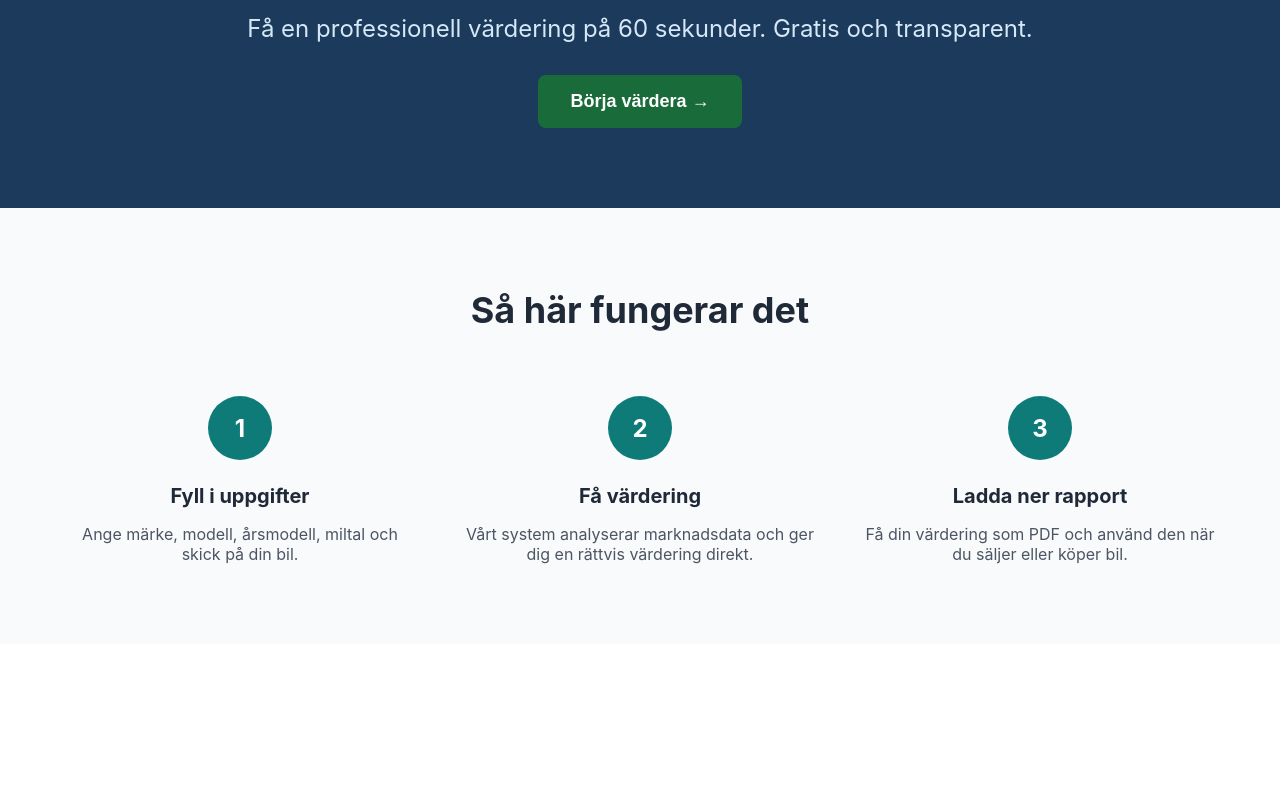
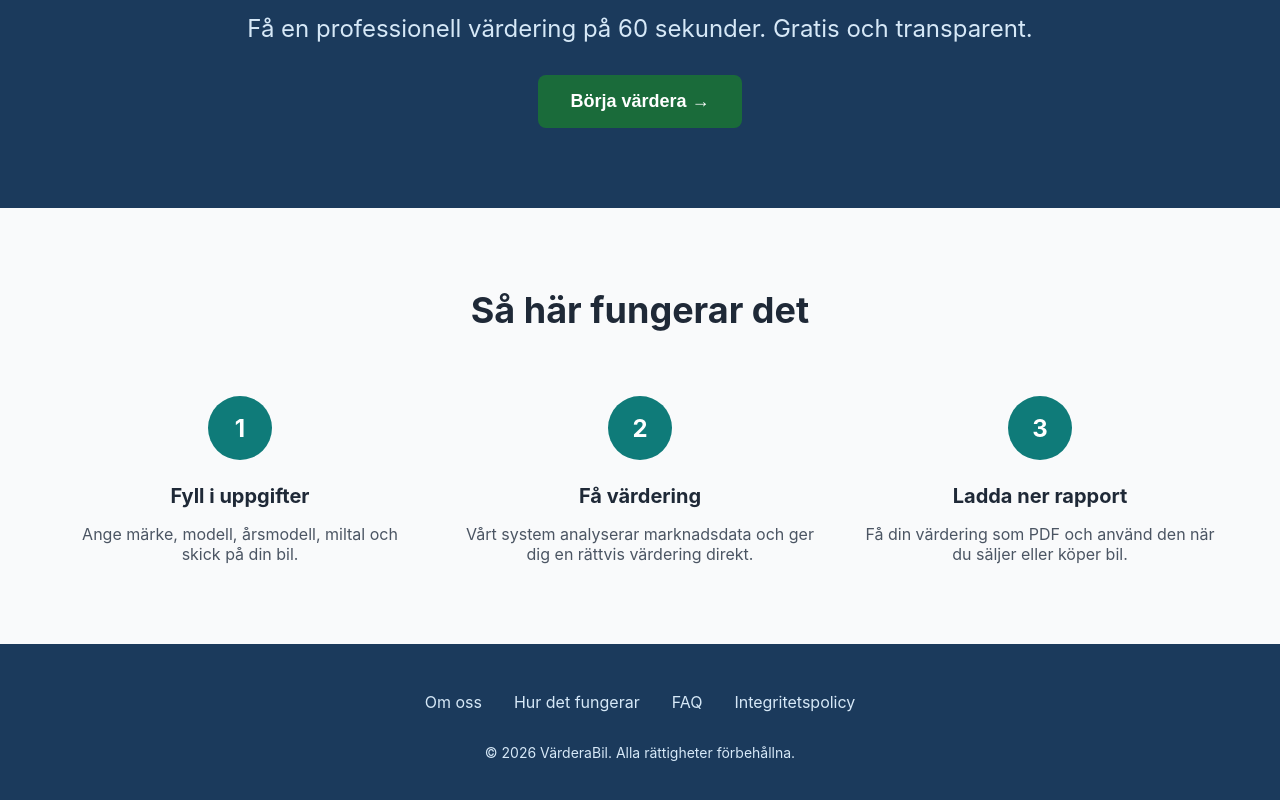
Before and after one commit to mrfeyli/varderabil, a React app in the folder frontend/: page / in a window 1280 px wide. Shown: the part 234-1034 px from the top of the page. Before the commit the page ends 878 px from the top, so only its background shows below. Built offline with nearby package versions, Linux system fonts and the light colour scheme; the HTML template or start-up script is replaced by a standard one.

Commit message:
Add footer section with links and copyright

```diff
--- a/frontend/src/App.css
+++ b/frontend/src/App.css
@@ -107,3 +107,40 @@
     grid-template-columns: 1fr;
   }
 }
+
+/* Footer */
+.footer {
+  background-color: var(--primary);
+  color: white;
+  padding: 3rem 2rem;
+  text-align: center;
+}
+
+.footer-container {
+  max-width: 72rem;
+  margin: 0 auto;
+}
+
+.footer-links {
+  display: flex;
+  justify-content: center;
+  gap: 2rem;
+  margin-bottom: 2rem;
+  flex-wrap: wrap;
+}
+
+.footer-links a {
+  color: #D6E8F7;
+  text-decoration: none;
+  font-size: 1rem;
+}
+
+.footer-links a:hover {
+  color: white;
+  text-decoration: underline;
+}
+
+.footer p {
+  color: #D6E8F7;
+  font-size: 0.875rem;
+}
--- a/frontend/src/App.jsx
+++ b/frontend/src/App.jsx
@@ -49,6 +49,19 @@ function App() {
           </div>
         </div>
       </section>
+
+      {/* Footer */}
+      <footer className="footer">
+        <div className="footer-container">
+          <div className="footer-links">
+            <a href="#om">Om oss</a>
+            <a href="#hur">Hur det fungerar</a>
+            <a href="#faq">FAQ</a>
+            <a href="#integritet">Integritetspolicy</a>
+          </div>
+          <p>&copy; 2026 VärderaBil. Alla rättigheter förbehållna.</p>
+        </div>
+      </footer>
     </div>
   )
 }
```
